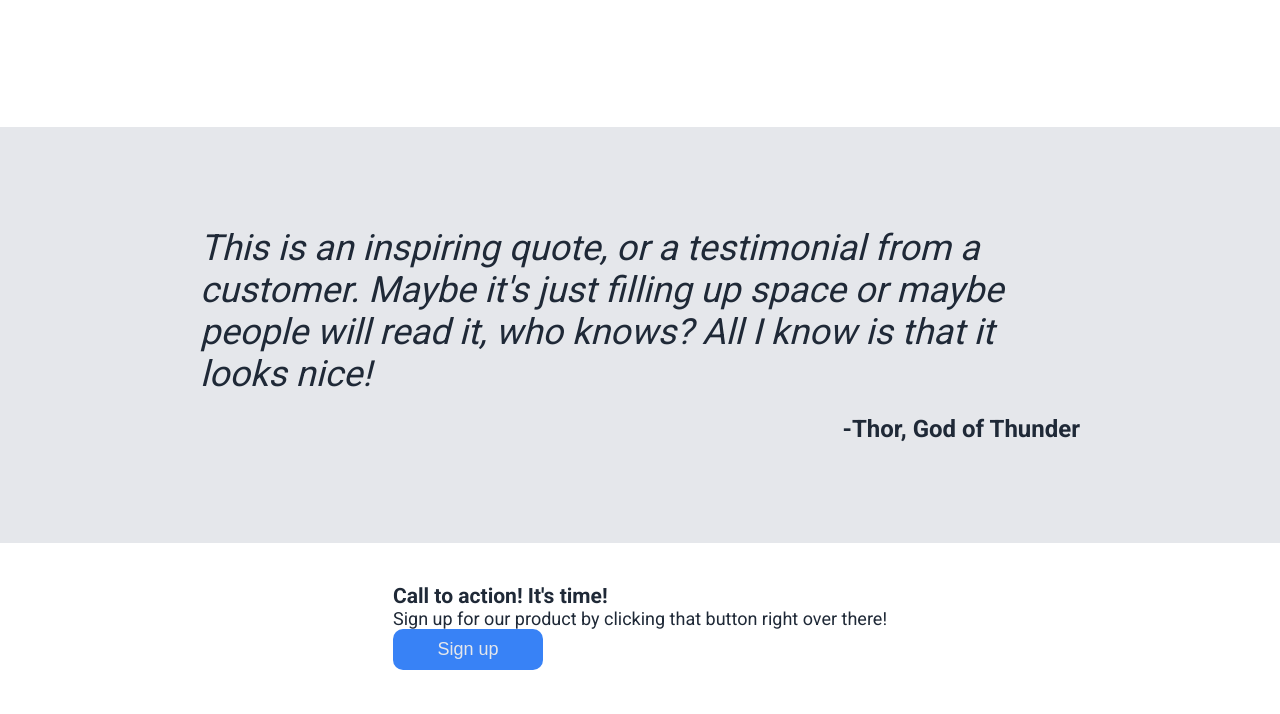
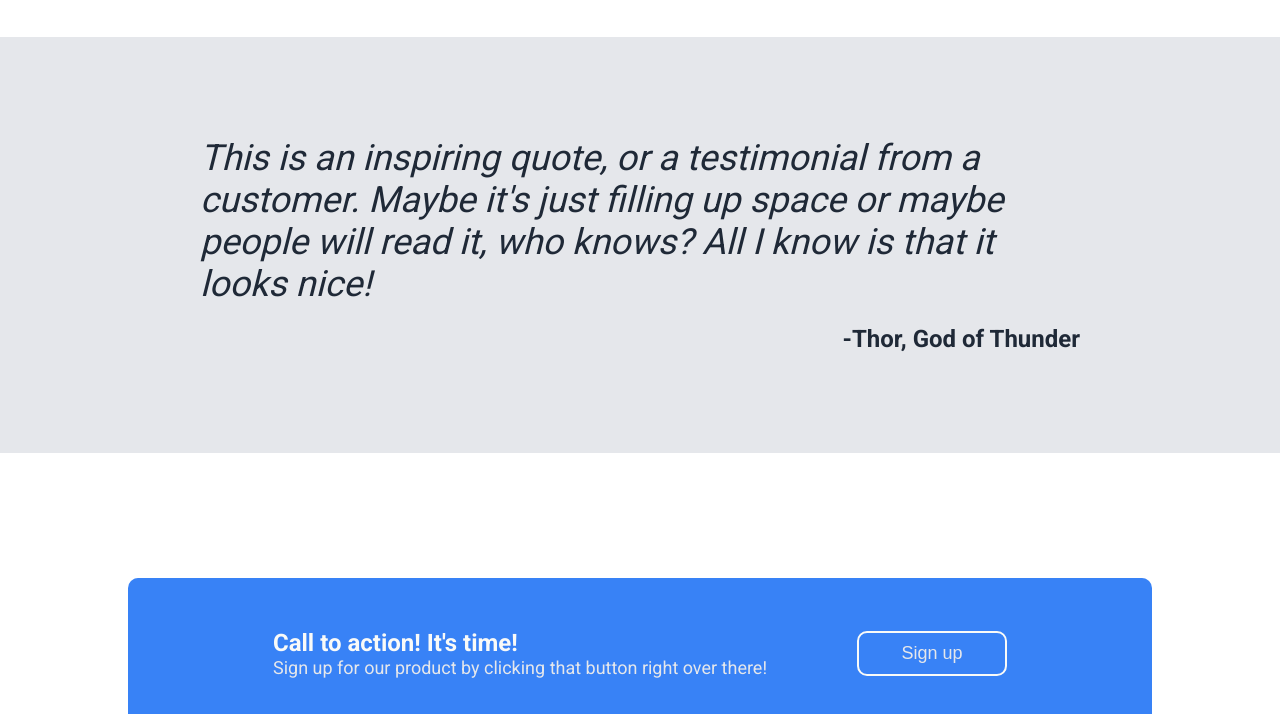
Before and after one commit to alrammahi-mariia/odin-landing-page, a plain HTML site: page index.html in a window 1280 px wide. Shown: the part 946-1660 px from the top of the page. Drawn offline with Linux system fonts and the light colour scheme.

Commit message:
Style Call to action section

```diff
--- a/index.html
+++ b/index.html
@@ -54,9 +54,12 @@
                 <p class="bold">-Thor, God of Thunder</p>
         </section>
         <section>
-                <div class="box"><h3>Call to action! It's time!</h3>
-                    <p>Sign up for our product by clicking that button right over there!</p>
-                    <button>Sign up</button>
+                <div class="modal">
+                    <right-side>
+                        <h3>Call to action! It's time!</h3>
+                        <p>Sign up for our product by clicking that button right over there!</p>
+                    </right-side>
+                    <button class="transparent">Sign up</button>
                 </div>
         </section>
     </main>
--- a/style.css
+++ b/style.css
@@ -87,12 +87,13 @@ section {
     flex-direction: column;
     align-items: center;
     justify-content: center;
-    padding: 40px 0 100px 0;
+    min-height: 400px;
 }
 
 section > h1 {
     font-weight: 900;
     font-size: 36px;
+    margin-top: 50px;
 }
 
 .cards {
@@ -146,6 +147,27 @@ button {
     font-size: 24px;
 }
 
+.modal {
+    display: flex;
+    align-items: center;
+    justify-content: space-around;
+    background-color: #3882f6;
+    border-radius: 10px;
+    height: 150px;
+    width: 80vw;
+    padding: 20px 100px;
+    color: #E5E7EB;
+}
+
+.modal h3 {
+    color: #f9faf8;
+    font-size: 24px;
+}
+
+.transparent {
+    border: #f9faf8 solid 2px;
+}
+
 footer {
     display: flex;
     justify-content: center;
```
